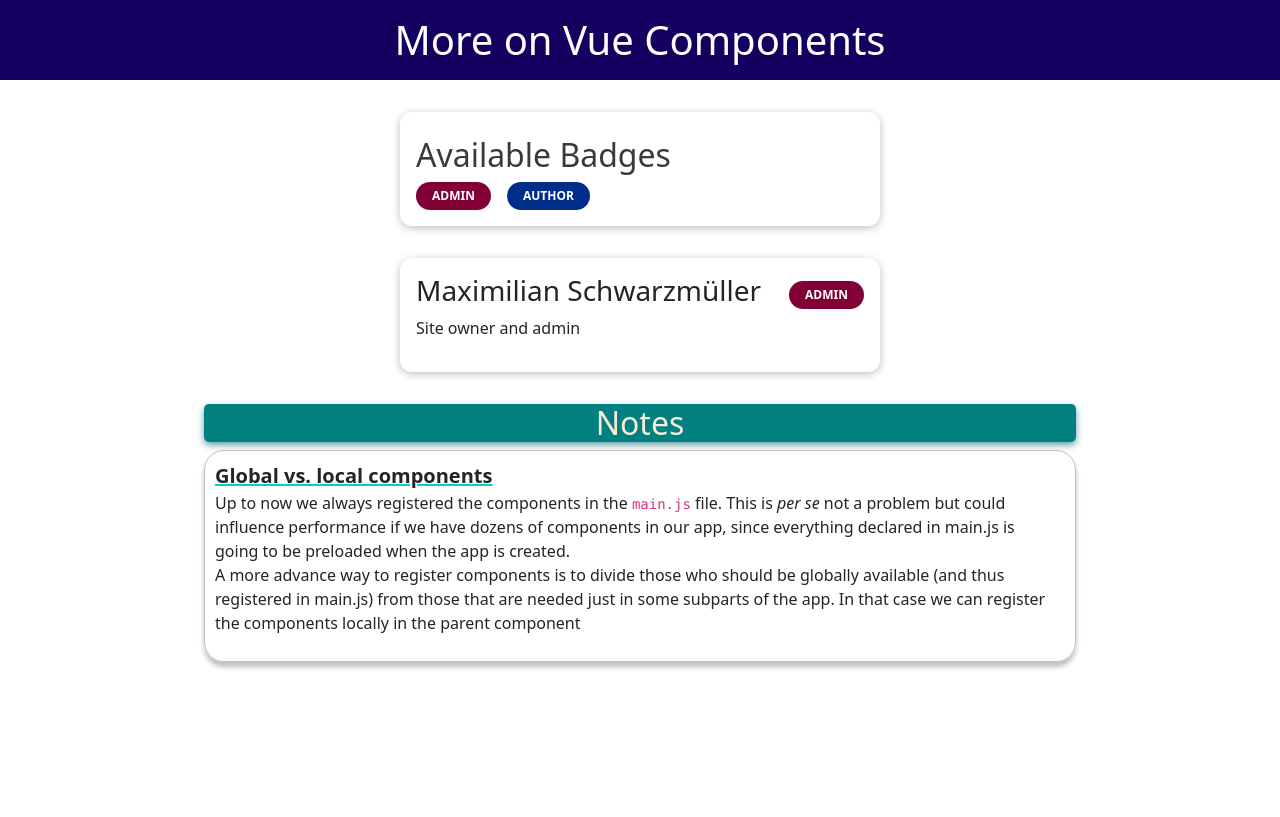
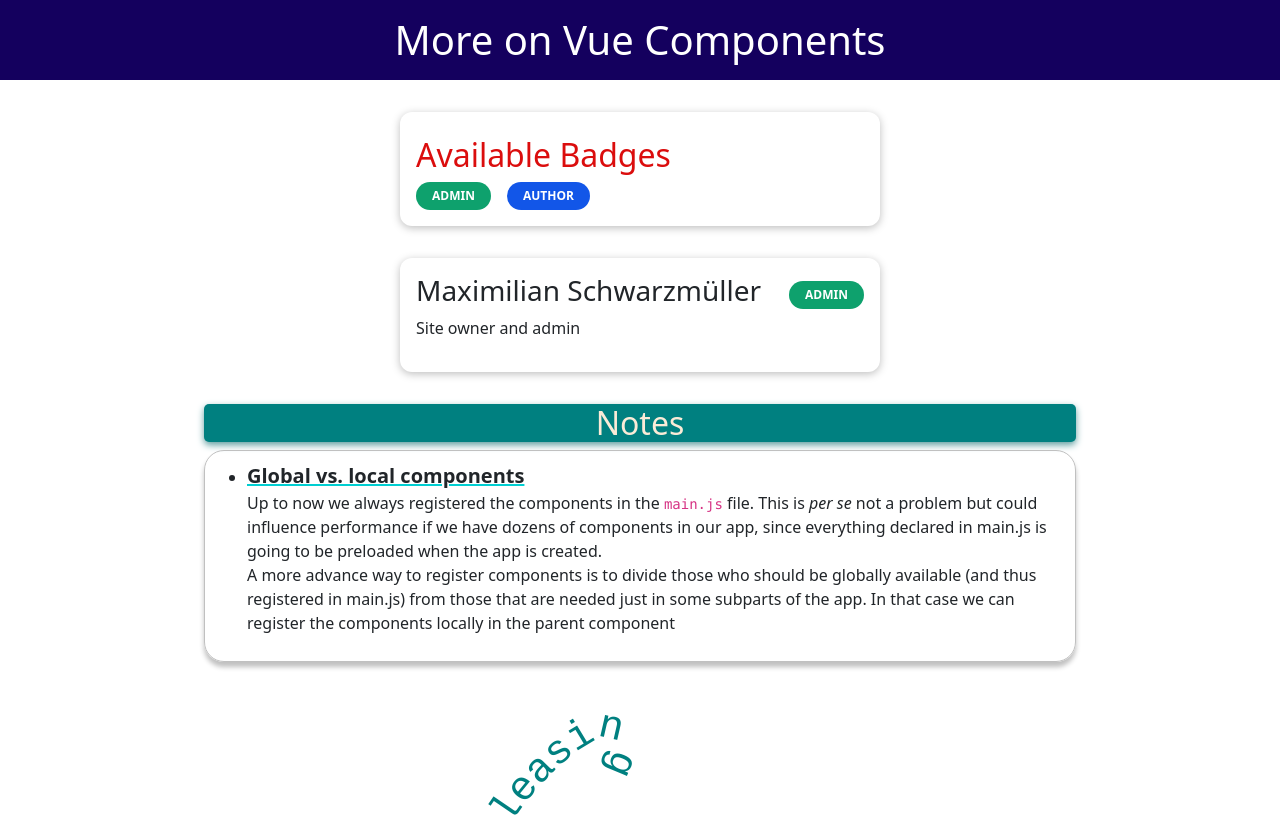
Before and after one commit to amasotti/vue-academind, a Vue app in the folder 03_components_advanced/: page / in a window 1280 px wide. Shown: the top 817 px of the page. Built offline with nearby package versions, Linux system fonts and the light colour scheme.

Commit message:
scoped style

```diff
--- a/03_components_advanced/src/App.vue
+++ b/03_components_advanced/src/App.vue
@@ -20,7 +20,7 @@
         register the components locally in the parent component</p>
         </li>
       </ul>
-    </div><!--          d="m 13.096319,260.33771 c 8,-58.75319 64.854343,-6 25,-9 120,-2.24791"-->
+    </div>
     <div id="bikeleasing"><svg viewBox="-108 170 350 400">
       <path
           style="stroke-width:1.1px;stroke-linecap:butt;stroke-linejoin:miter;stroke-opacity:.1;fill:transparent;stroke: transparent"
@@ -91,7 +91,8 @@ body {
 
 #bikeleasing {
   font-family: "Computer Modern", monospace;
-  font-size: 15px;
+  font-size: 16px;
+  width: 70%;
   position: absolute;
 }
 </style>
--- a/03_components_advanced/src/components/BadgeList.vue
+++ b/03_components_advanced/src/components/BadgeList.vue
@@ -12,10 +12,10 @@
   </section>
 </template>
 
-<style>
+<style scoped>
 section h2 {
   margin: 0.5rem 0;
-  color: #3a3a3a;
+  color: #db0d0d;
 }
 ul {
   list-style: none;
--- a/03_components_advanced/src/components/BaseBadge.vue
+++ b/03_components_advanced/src/components/BaseBadge.vue
@@ -22,16 +22,16 @@ export default {
   padding: 0.5rem 1rem;
   border-radius: 30px;
   background-color: #ccc;
-  color: #2e2e2e;
+  color: #0fbfdc;
 }
 
 .badge--admin {
-  background-color: #810036;
+  background-color: #0ea16d;
   color: white;
 }
 
 .badge--author {
-  background-color: #002c8a;
+  background-color: #1256e8;
   color: white;
 }
 </style>
```
